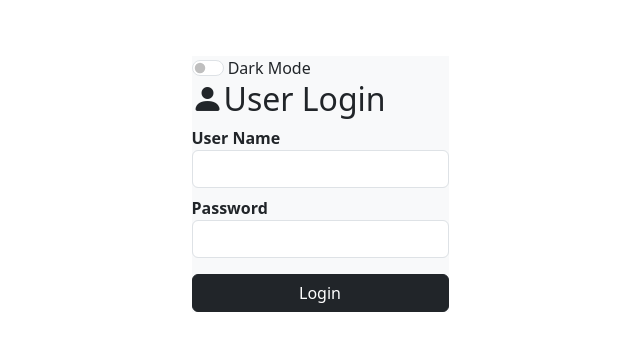
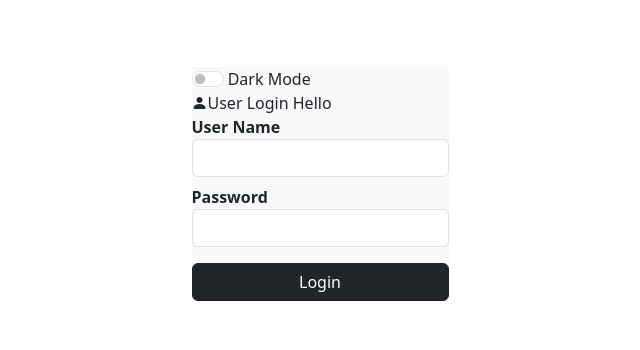
Before and after one commit to anurg/JS, a React (Create React App) app in the folder react-projects/shopping-react/: page / in a window 1280 px wide. Shown: the part 216-566 px from the top of the page, without its empty margins (320-960 px from the left). Built offline with nearby package versions, Linux system fonts and the light colour scheme.

Commit message:
Examples.

```diff
--- a/react-projects/shopping-react/src/components/style-demo/style-demo.jsx
+++ b/react-projects/shopping-react/src/components/style-demo/style-demo.jsx
@@ -74,7 +74,7 @@ export function StyleDemo(){
                 <div className="form-switch">
                     <input type="checkbox" onChange={ThemeChange} className="form-check-input" /> <label className="form-check-label"> Dark Mode </label>
                 </div>
-                <h2 className="bi bi-person-fill">User Login</h2>
+                <h2 className="bi bi-person-fill" style={{fontWeight : 'unset', fontSize : 'unset', display : 'unset'}}>User Login</h2> <span>Hello</span>
                 <dl>
                     <dt>User Name</dt>
                     <dd><input type="text" className="form-control" /></dd>
```
Also changed, not shown: 1 other file (tests, documents, lock files or other folders).
